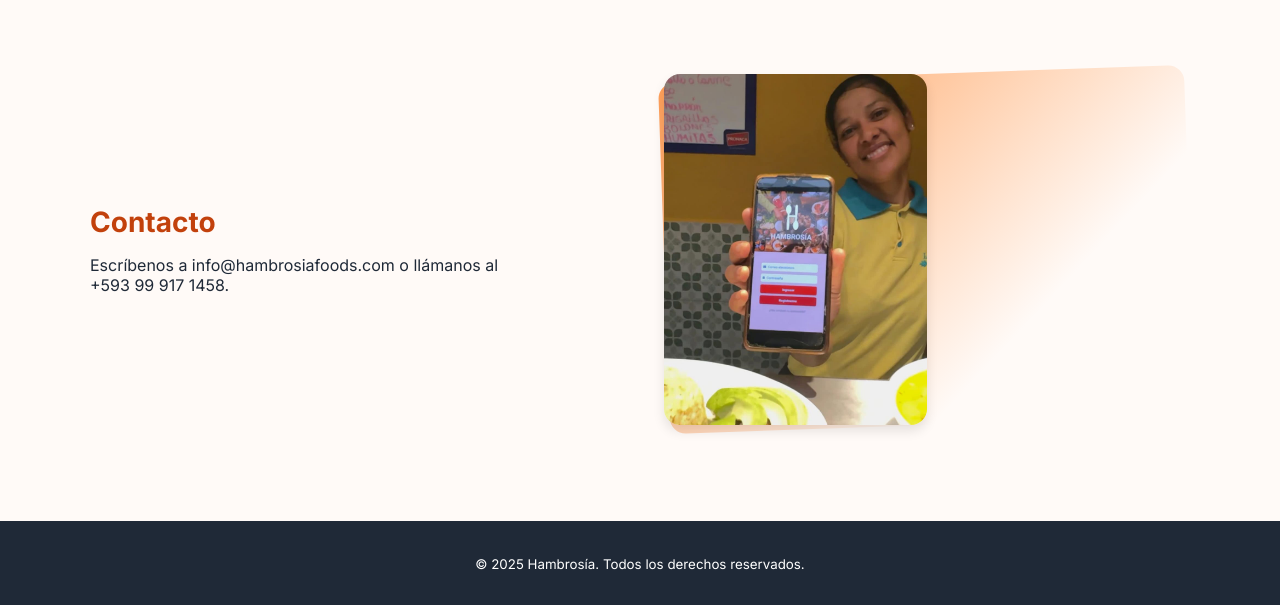
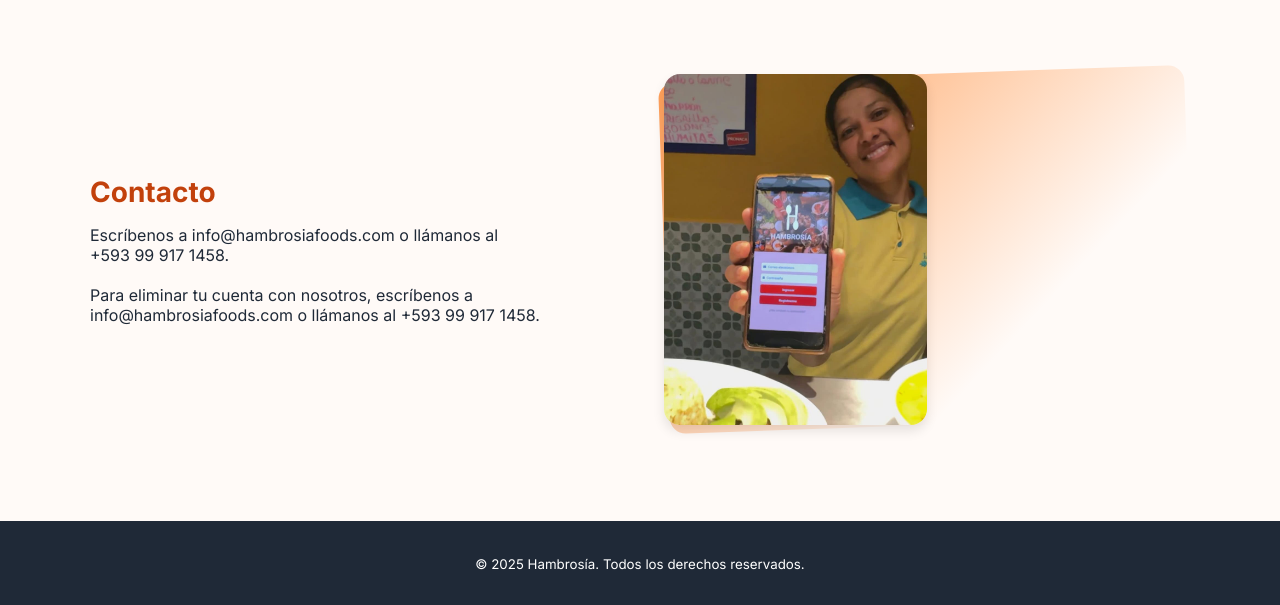
Before and after one commit to HambrosiaDev/HambrosiaWebSite, a plain HTML site: page index.html in a window 1280 px wide. Shown: the part 1653-2258 px from the top of the page. Drawn offline with nearby package versions, Linux system fonts and the light colour scheme.

Commit message:
Instrucción para borrar cuenta

```diff
--- a/index.html
+++ b/index.html
@@ -124,7 +124,10 @@
                     Escríbenos a
                     <a href="mailto:info@hambrosiafoods.com">info@hambrosiafoods.com</a> o
                     llámanos al +593&nbsp;99&nbsp;917&nbsp;1458.
-                </p>
+                </p> <br>
+                <p>Para eliminar tu cuenta con nosotros, escríbenos a
+                    <a href="mailto:info@hambrosiafoods.com">info@hambrosiafoods.com</a> o
+                    llámanos al +593&nbsp;99&nbsp;917&nbsp;1458. </p>
             </div>
 
             <div class="section__img hidden">
```
